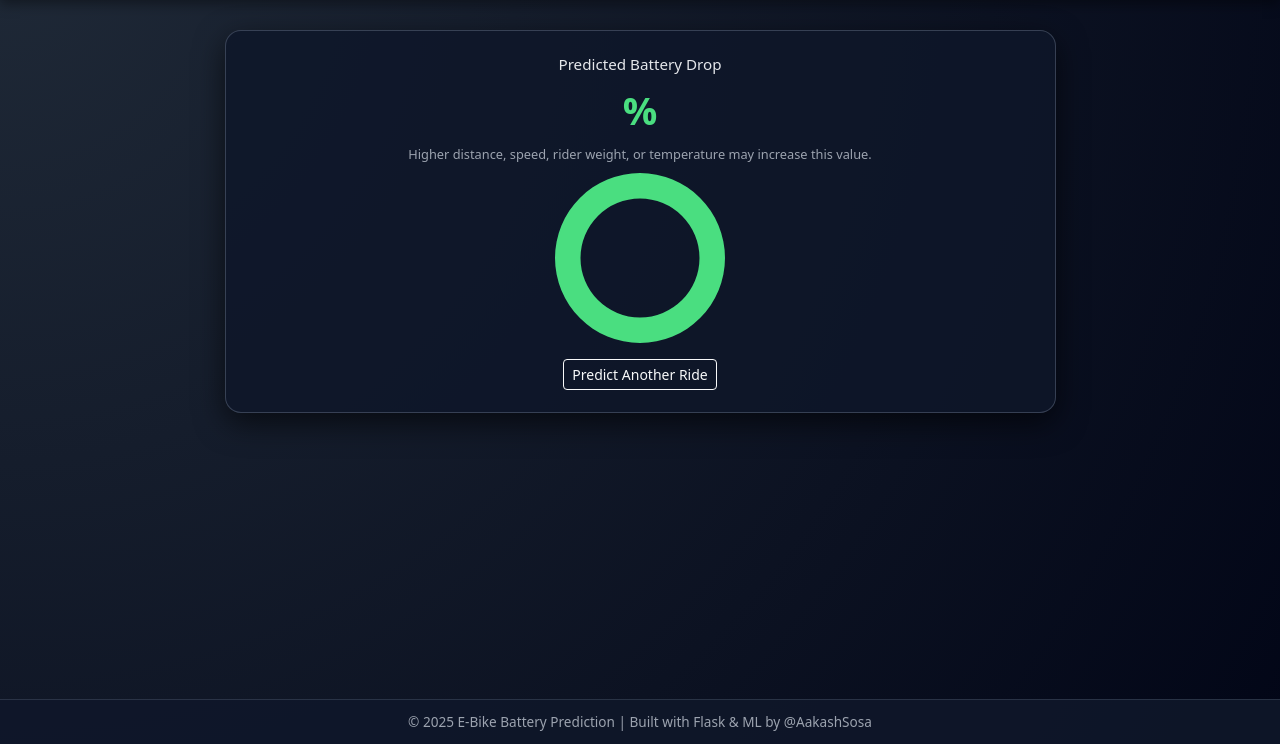
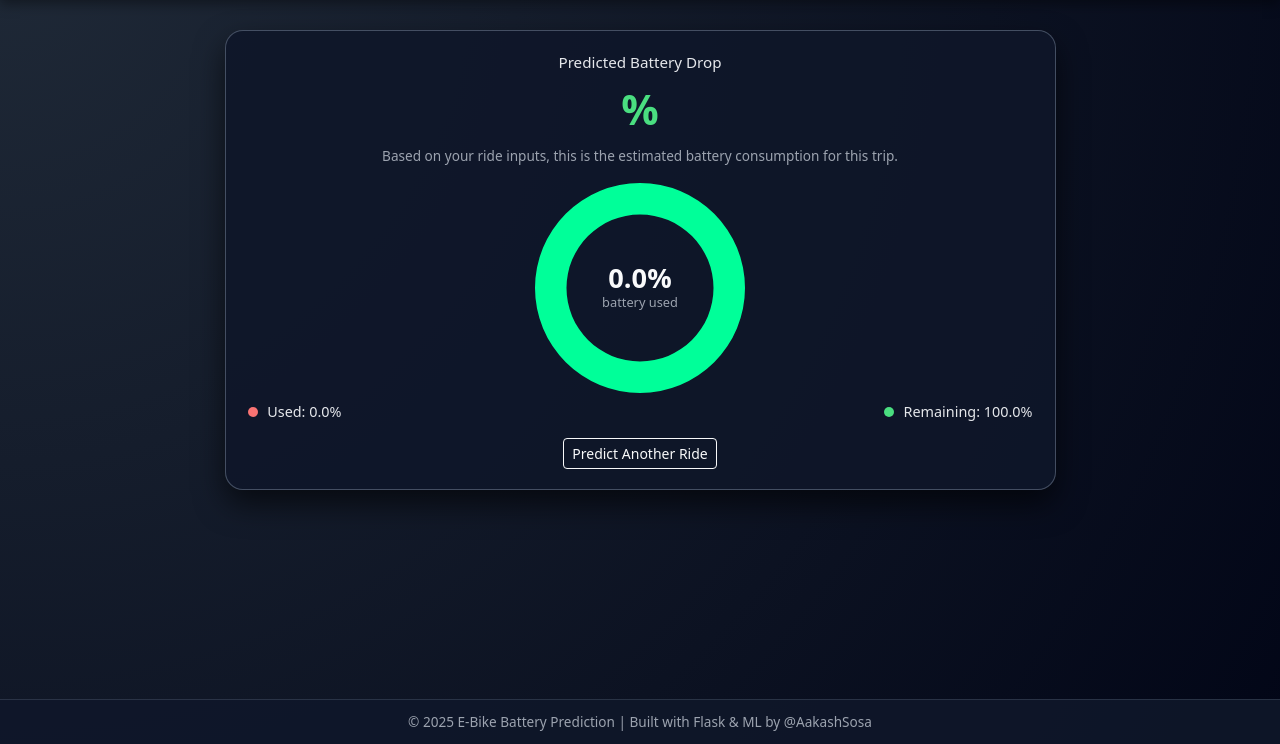
Before and after one commit to aakash2266/Data-Science, a Flask app: template templates/result.html in a window 1280 px wide. Shown: the part 56-800 px from the top of the page. Run offline with Flask 3, Linux system fonts and the light colour scheme; the template is opened without the code that fills it, so the values that code supplies are empty; parts of the project's set-up code (start-up, migrations or seed data) failed here and were passed over.

Commit message:
Improve chart color contrast

```diff
--- a/templates/result.html
+++ b/templates/result.html
@@ -4,112 +4,216 @@
 {% block main %}
 
 <style>
-  .result-box {
+  .result-wrapper {
+      display: flex;
+      flex-direction: column;
+      gap: 16px;
+  }
+
+  @media (min-width: 768px) {
+      .result-wrapper {
+          flex-direction: row;
+      }
+  }
+
+  .result-card-main {
+      flex: 1.4;
+      background: rgba(15, 23, 42, 0.9);
+      border-radius: 18px;
+      padding: 20px 22px;
+      border: 1px solid rgba(148, 163, 184, 0.4);
+      box-shadow: 0 14px 30px rgba(0,0,0,0.6);
+  }
+
+  .result-card-side {
+      flex: 1;
       background: rgba(15, 23, 42, 0.85);
-    padding: 22px;
-    border-radius: 16px;
-    box-shadow: 0 10px 30px rgba(0, 0, 0, 0.6);
-    text-align: center;
+      border-radius: 18px;
+      padding: 18px 20px;
       border: 1px solid rgba(148, 163, 184, 0.3);
+      box-shadow: 0 10px 25px rgba(0,0,0,0.5);
+  }
+
+  .result-label {
+      font-size: 0.95rem;
+      color: #e5e7eb;
   }
 
   .result-value {
-    font-size: 2.4rem;
+      font-size: 2.6rem;
       font-weight: 700;
       color: #4ade80;
-    margin: 6px 0;
+      margin: 4px 0 6px;
   }
 
-  .small-label {
-    color: #e5e7eb;
-    font-size: 0.95rem;
+  .result-sub {
+      font-size: 0.85rem;
+      color: #9ca3af;
   }
 
-  .mini-note {
+  .chart-container {
+      position: relative;
+      width: 210px;
+      height: 210px;
+      margin: 10px auto 0;
+  }
+
+  #batteryChart {
+      width: 100%;
+      height: 100%;
+  }
+
+  .chart-center-text {
+      position: absolute;
+      top: 50%;
+      left: 50%;
+      transform: translate(-50%, -50%);
+      text-align: center;
+      pointer-events: none;
+  }
+
+  .chart-center-value {
+      font-size: 1.7rem;
+      font-weight: 700;
+      color: #f9fafb;
+      line-height: 1.1;
+  }
+
+  .chart-center-label {
       font-size: 0.8rem;
       color: #9ca3af;
   }
 
-  #miniChart {
-    max-width: 170px;
-    margin: 8px auto 0;
-    /* Make main hero card pop more */
-.hero-card {
-  border: 1px solid rgba(59, 130, 246, 0.9);
-  box-shadow: 0 0 40px rgba(59, 130, 246, 0.3);
+  .stat-row {
+      display: flex;
+      justify-content: space-between;
+      font-size: 0.9rem;
+      color: #e5e7eb;
+      margin-top: 8px;
   }
 
-/* Model chips under title */
-.model-chip {
-  font-size: 0.8rem;
+  .used-dot,
+  .remain-dot {
+      display: inline-block;
+      width: 10px;
+      height: 10px;
       border-radius: 999px;
+      margin-right: 6px;
   }
 
-/* Feature cards (the 3 small ones) */
-.feature-card {
-  background: rgba(15, 23, 42, 0.9);
-  border-radius: 14px;
-  padding: 18px;
-  box-shadow: 0 10px 25px rgba(0, 0, 0, 0.5);
-  border: 1px solid rgba(75, 85, 99, 0.7);
+  .used-dot {
+      background-color: #f97373;
   }
 
-.feature-title {
+  .remain-dot {
+      background-color: #4ade80;
+  }
+
+  .side-title {
       font-size: 1rem;
       font-weight: 600;
-  color: #f9fafb;
+      color: #e5e7eb;
+      margin-bottom: 6px;
   }
 
-.feature-text {
-  font-size: 0.86rem;
-  color: #cbd5f5; /* lighter so it’s readable */
-  margin-bottom: 0;
+  .side-text {
+      font-size: 0.85rem;
+      color: #cbd5f5;
+      margin-bottom: 8px;
   }
 
+  .side-tip {
+      font-size: 0.8rem;
+      color: #9ca3af;
   }
+
 </style>
 
-<div class="result-box">
-  <p class="small-label mb-1">Predicted Battery Drop</p>
-  <div class="result-value">{{ result|round(2) }}%</div>
-  <p class="mini-note mb-2">
-    Higher distance, speed, rider weight, or temperature may increase this value.
+<div class="result-wrapper">
+
+  <!-- MAIN CARD -->
+  <div class="result-card-main text-center">
+      <p class="result-label mb-1">Predicted Battery Drop</p>
+      <div class="result-value">
+          {{ result|round(5) }}%
+      </div>
+      <p class="result-sub mb-3">
+          Based on your ride inputs, this is the estimated battery consumption for this trip.
       </p>
 
-  <canvas id="miniChart"></canvas>
+      <div class="chart-container">
+          <canvas id="batteryChart"></canvas>
+          <div class="chart-center-text">
+              <div class="chart-center-value" id="centerValue">--%</div>
+              <div class="chart-center-label">battery used</div>
+          </div>
+      </div>
+
+      <div class="stat-row">
+          <div>
+              <span class="used-dot"></span>
+              Used: <span id="usedText">--%</span>
+          </div>
+          <div>
+              <span class="remain-dot"></span>
+              Remaining: <span id="remainText">--%</span>
+          </div>
+      </div>
 
       <a href="/predict" class="btn btn-outline-light btn-sm mt-3">
           Predict Another Ride
       </a>
   </div>
 
+
+<!-- Chart.js -->
 <script src="https://cdn.jsdelivr.net/npm/chart.js"></script>
 
 <script>
-  const val = parseFloat("{{ result|float|round(2) }}");
-  const used = Math.min(Math.max(val, 0), 100);
+  const rawVal = parseFloat("{{ result|float|round(2) }}");
+  const used = Math.min(Math.max(rawVal, 0), 100);    // clamp 0–100
   const remaining = 100 - used;
 
-  new Chart(document.getElementById("miniChart"), {
+  // Update text values
+  document.getElementById("usedText").textContent = used.toFixed(1) + "%";
+  document.getElementById("remainText").textContent = remaining.toFixed(1) + "%";
+  document.getElementById("centerValue").textContent = used.toFixed(1) + "%";
+
+  const ctx = document.getElementById("batteryChart").getContext("2d");
+
+new Chart(ctx, {
     type: "doughnut",
     data: {
-      labels: ["Used", "Remaining"],
-      datasets: [
-        {
+        labels: ["Battery Used", "Battery Remaining"],
+        datasets: [{
             data: [used, remaining],
-          backgroundColor: ["#f97373", "#4ade80"],
-          borderWidth: 0,
-        },
-      ],
+
+            hoverBorderColor: "transparent",
+            backgroundColor: ["#ff4d4d", "#00ff99"],
+            hoverBackgroundColor: ["#ff4d4d", "#00ff99"],
+
+            borderWidth: 0
+        }]
     },
     options: {
         responsive: true,
         cutout: "70%",
+
         plugins: {
             legend: { display: false },
+            tooltip: { enabled: false }
         },
-    },
+
+        hover: { mode: null },         // <-- disables darken-on-hover
+        interaction: { mode: null },   // <-- disables any hover action
+
+        animation: {
+            animateRotate: true,
+            animateScale: false
+        }
+    }
 });
+
 </script>
 
 {% endblock %}
```
Lines whose indentation alone changed are shown as unchanged.
